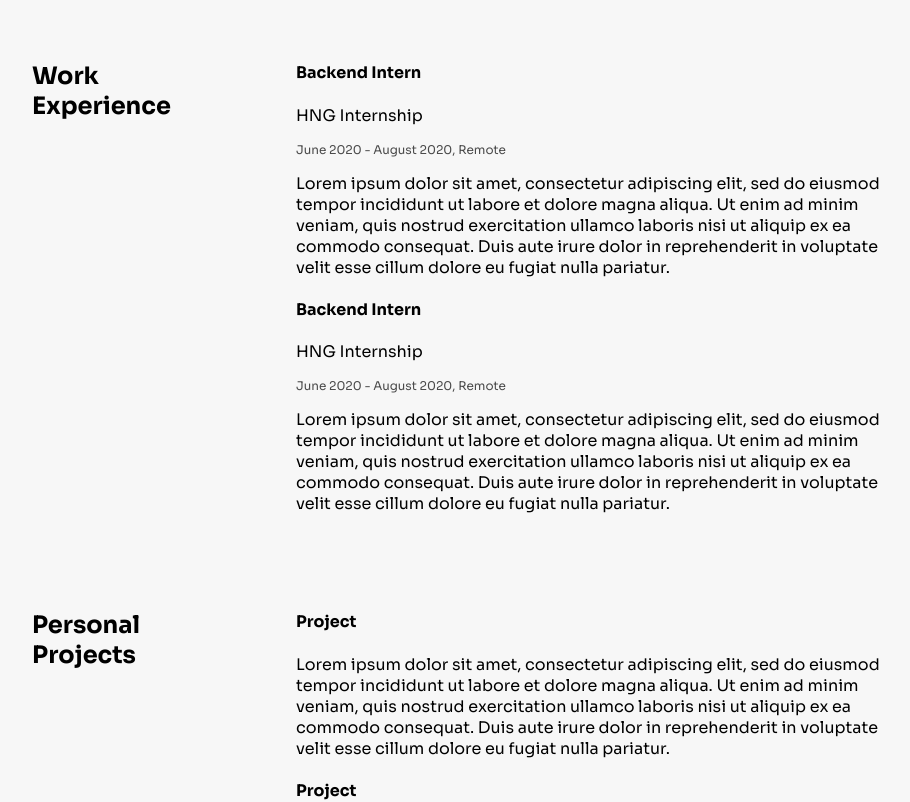
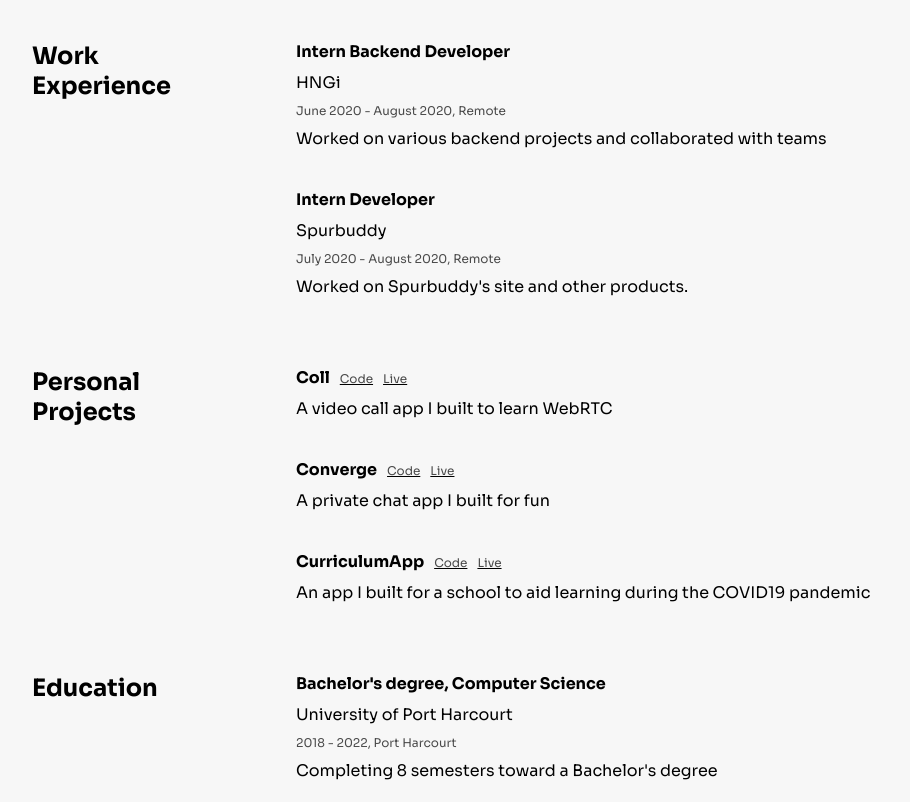
Before and after one commit to judgegodwins/resume, a React (Create React App) app in the folder client/: page / in a window 1280 px wide. Shown: the part 460-1262 px from the top of the page, without its empty margins (168-1078 px from the left). Built offline with nearby package versions, Linux system fonts and the light colour scheme; no server answers.

Commit message:
update bio

```diff
--- a/client/public/index.html
+++ b/client/public/index.html
@@ -2,7 +2,7 @@
 <html lang="en">
   <head>
     <meta charset="utf-8" />
-    <link rel="icon" href="%PUBLIC_URL%/static/media/picture.e70b47c3.jpg" />
+    <link rel="icon" href="%PUBLIC_URL%/static/media/picture.8fd0885e.jpg" />
     <meta name="viewport" content="width=device-width, initial-scale=1" />
     <meta name="theme-color" content="rgba(0, 0, 0, .03)" />
     <meta name="twitter:card" content="summary"/>
--- a/client/src/App.js
+++ b/client/src/App.js
@@ -22,6 +22,7 @@
       <HomeTab />
       <Work type="work"/>
       <Work type="projects" />
+      <Work type="education" />
       <Contact status={status} setStatus={setStatus}/>
     </div>
   );
--- a/client/src/components/Outline.js
+++ b/client/src/components/Outline.js
@@ -1,18 +1,16 @@
 import React from 'react';
 
 
-export default function Outline(props) {
+export default function Outline({ head, place, shortDetail, details }) {
   return (
     <div className="outline">
-      <h4>Backend Intern</h4>
-      <p>HNG Internship</p>
+      <h4 className="head">{head}</h4>
+      <p>{place}</p>
       <p className="fade">
-        June 2020 - August 2020, Remote
+        {shortDetail}
       </p>
       <p className="details">
-        Lorem ipsum dolor sit amet, consectetur adipiscing elit, sed do eiusmod tempor incididunt ut labore et dolore magna aliqua.
-        Ut enim ad minim veniam, quis nostrud exercitation ullamco laboris nisi ut aliquip ex ea commodo consequat.
-        Duis aute irure dolor in reprehenderit in voluptate velit esse cillum dolore eu fugiat nulla pariatur.
+        {details}
       </p>
     </div>
   )
--- a/client/src/components/Project.js
+++ b/client/src/components/Project.js
@@ -1,16 +1,23 @@
 import React from 'react';
 
 
-export default function Project(props) {
+export default function Project({ head, github, live, details }) {
   return (
     <div className="outline">
-      <a href="#">
-        <h4>Project</h4>
-      </a>
+      <div className="flex-head-div">
+        <h4 className="head project-head">{head}</h4>
+        <div style={{ marginLeft: 10 }}>
+          <a target="_blank" rel="noopener noreferrer" href={github}>
+            <span className="fade">Code</span>
+          </a>
+          <a target="_blank" rel="noopener noreferrer" style={{ marginLeft: 10 }} href={live}>
+            <span className="fade">Live</span>
+          </a>
+        </div>
+      </div>
+
       <p className="details">
-        Lorem ipsum dolor sit amet, consectetur adipiscing elit, sed do eiusmod tempor incididunt ut labore et dolore magna aliqua.
-        Ut enim ad minim veniam, quis nostrud exercitation ullamco laboris nisi ut aliquip ex ea commodo consequat.
-        Duis aute irure dolor in reprehenderit in voluptate velit esse cillum dolore eu fugiat nulla pariatur.
+        {details}
       </p>
     </div>
   )
--- a/client/src/components/Work.js
+++ b/client/src/components/Work.js
@@ -1,29 +1,39 @@
 import React from 'react';
 import Outline from './Outline';
 import Project from './Project';
+
+import db from "../litedb.json";
 
 
 export default function Work({ type }) {
   return (
     <div className="tab-common work" id={type}>
       <div>
-          {
-            type === "work"
-              ? <h2>Work <br />Experience</h2>
-              : <h2>Personal <br />Projects</h2>
-          }
+        <h2 style={{marginTop: 0}}>
+          {db[type].title.split(' ')[0]}
+          <br />
+          {db[type].title.split(' ')[1]}
+        </h2>
       </div>
       <div className="outlines">
         {
-          type === "work"
-            ? <React.Fragment>
-              <Outline />
-              <Outline />
-            </React.Fragment>
-            : <React.Fragment>
-              <Project />
-              <Project />
-            </React.Fragment>
+          type === "work" || type === "education"
+            ? db[type].data.map(item => (
+              <Outline
+                head={item.head}
+                place={item.place}
+                shortDetail={item.shortDetail}
+                details={item.details}
+              />
+            ))
+            : db.projects.data.map(item => (
+              <Project
+                head={item.head}
+                github={item.github}
+                live={item.live}
+                details={item.details}
+              />
+            ))
         }
       </div>
     </div>
--- /dev/null
+++ b/client/src/litedb.json
@@ -0,0 +1,53 @@
+{
+  "work": {
+    "title": "Work Experience",
+    "data": [
+      {
+        "head": "Intern Backend Developer",
+        "place": "HNGi",
+        "shortDetail": "June 2020 - August 2020, Remote",
+        "details": "Worked on various backend projects and collaborated with teams"
+      },
+      {
+        "head": "Intern Developer",
+        "place": "Spurbuddy",
+        "shortDetail": "July 2020 - August 2020, Remote",
+        "details": "Worked on Spurbuddy's site and other products."
+      }
+    ]
+  },
+  "projects": {
+    "title": "Personal Projects",
+    "data": [
+      {
+        "head": "Coll",
+        "github": "https://github.com/judgegodwins/coll",
+        "live": "https://coll.netlify.app",
+        "details": "A video call app I built to learn WebRTC"
+      },
+      {
+        "head": "Converge",
+        "github": "https://github.com/converge-team/converge-apis",
+        "live": "https://convrge.netlify.app/",
+        "details": "A private chat app I built for fun"
+      },
+      {
+        "head": "CurriculumApp",
+        "github": "https://github.com/judgegodwins/curriculumapi",
+        "live": "https://ricapp.netlify.app/",
+        "details": "An app I built for a school to aid learning during the COVID19 pandemic"
+      }
+    ]
+  },
+  "education": {
+    "title": "Education",
+    "data": [
+      {
+        "head": "Bachelor's degree, Computer Science",
+        "place": "University of Port Harcourt",
+        "shortDetail": "2018 - 2022, Port Harcourt",
+        "details": "Completing 8 semesters toward a Bachelor's degree"
+      }
+    ]
+  }
+}
--- a/client/src/scss/components/outline.scss
+++ b/client/src/scss/components/outline.scss
@@ -1,8 +1,35 @@
 
 .outline {
+
+  .head {
+    margin: 0 0 10px 0;
+
+    &.project-head {
+      margin: 0;
+    }
+  }
+
+  p {
+    margin: 10px 0;
+  }
+
   .fade {
     color: rgba(0, 0, 0, 0.7);
     font-size: 12px;
     margin: 2px 0;
   }
+
+  &:not(:last-child) {
+    margin-bottom: 40px;
+  }
+
+  .flex-head-div {
+    @include flex(flex-start);
+  }
+
+  @media only screen and (max-width: 768px) {
+    .head {
+      margin: 10px 0;
+    }
+  }
 }
--- a/client/src/scss/components/topbar.scss
+++ b/client/src/scss/components/topbar.scss
@@ -3,6 +3,10 @@
   height: 10%;
   @include flex();
   flex-direction: column;
+
+  a {
+    text-decoration: none;
+  }
 
   ul.links {
       @include flex();
--- a/client/src/scss/utilities.scss
+++ b/client/src/scss/utilities.scss
@@ -27,7 +27,7 @@
 
 a {
     color: black;
-    text-decoration: none;
+    text-decoration: underline;
     cursor: pointer;
 
     // &:focus {
@@ -35,6 +35,7 @@
     //     color: $touchbackground;
     // }
 }
+
 
 button {
     padding: 15px 35px;
```
Also changed, not shown: 1 other file (tests, documents, lock files or other folders).
